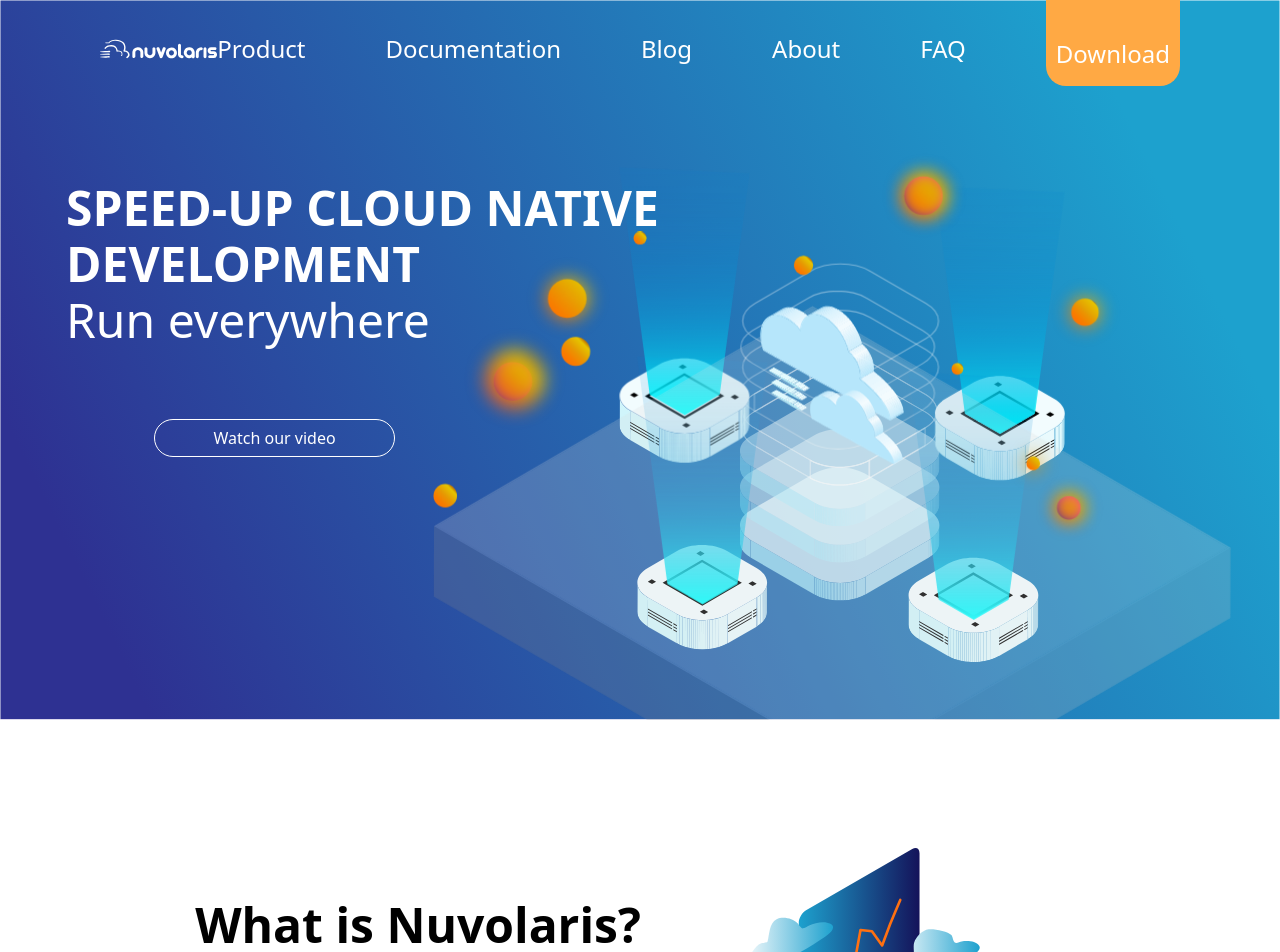
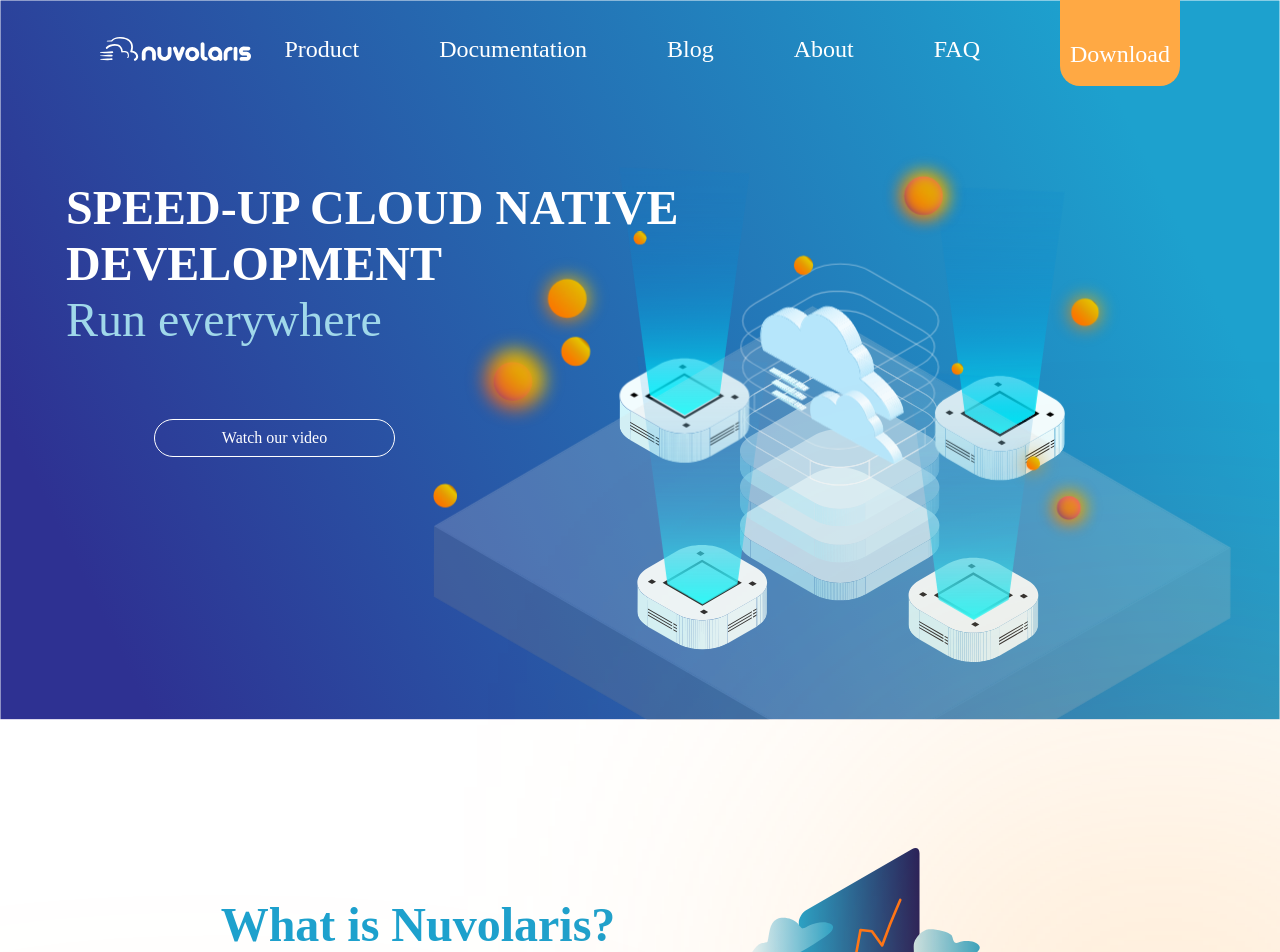
Before and after one commit to MS-for-Nuvolaris/nuvolaris.io, a SvelteKit app: page / in a window 1280 px wide. Shown: the top 952 px of the page. Built offline with nearby package versions, Linux system fonts and the light colour scheme; a web font is replaced by a local one.

Commit message:
done tailwind themeing and config

```diff
--- a/package.json
+++ b/package.json
@@ -34,6 +34,7 @@
 		"postcss": "^8.4.14",
 		"postcss-load-config": "^4.0.1",
 		"tailwindcss": "^3.1.5",
+		"@tailwindcss/aspect-ratio": "^0.4.2",
 		"@tailwindcss/forms": "^0.5.2",
 		"@tailwindcss/typography": "^0.5.3"
 	},
--- a/src/app.postcss
+++ b/src/app.postcss
@@ -2,3 +2,17 @@
 @tailwind base;
 @tailwind components;
 @tailwind utilities;
+
+@font-face {
+	font-family: 'Work Sans';
+	font-style: normal;
+	font-weight: 400;
+	src: url(https://fonts.gstatic.com/s/worksans/v16/QGY_z_wNahGAdqQ43RhVcIgYT2Xz5u32K0nXBi8JoI3ZKyHaQQ.woff)
+		format('woff');
+	unicode-range: U+0000-00FF, U+0131, U+0152-0153, U+02BB-02BC, U+02C6, U+02DA, U+02DC, U+2000-206F,
+		U+2074, U+20AC, U+2122, U+2191, U+2193, U+2212, U+2215, U+FEFF, U+FFFD;
+}
+
+* {
+	font-family: 'Work Sans';
+}
--- a/tailwind.config.cjs
+++ b/tailwind.config.cjs
@@ -1,14 +1,44 @@
 const typography = require('@tailwindcss/typography');
 const forms = require('@tailwindcss/forms');
+const aratio = require('@tailwindcss/aspect-ratio');
 
 const config = {
 	content: ['./src/**/*.{html,js,svelte,ts}'],
-
 	theme: {
-		extend: {}
+		extend: {
+			colors: {
+				'nuv-light-blue': '#a0d8ea',
+				'nuv-blue': '#1da1ce',
+				'nuv-blue-border': '#2092d1',
+				'nuv-light-gray': '#c4c4c4',
+				'nuv-dark-gray': '#4d4d4d',
+				'nuv-light-orange': '#ffa944',
+				'nuv-orange': '#ff7113',
+				'nuv-placeholder': '#999999',
+				'nuv-disabled': '#a0d8ea',
+				'nuv-text-light-gray': '#a8a6a7',
+				'nuv-text-dark-gray': '#797979',
+				'nuv-border-color': 'rgba(255, 255, 255, 0.28)',
+				'nuv-download-gray': '#58595B',
+				'nuv-card-background': 'rgba(217, 217, 217, 0.08)'
+			},
+			dropShadow: {
+				'nuv-text-shadow': '0px 4px 4px rgba(0, 0, 0, 0.25)'
+			},
+			boxShadow: {
+				'nuv-box-shadow': '0px 4px 4px rgba(0, 0, 0, 0.25)',
+				'nuv-card-box-shadow': '0px 5px 5px 0px rgba(0, 0, 0, 0.25)'
+			},
+			fontSize: {
+				'nuv-header': '55px'
+			},
+			borderRadius: {
+				'nuv-button': '20px'
+			}
+		}
 	},
 
-	plugins: [forms, typography]
+	plugins: [forms, typography, aratio]
 };
 
 module.exports = config;
```
Also changed, not shown: 1 other file (tests, documents, lock files or other folders).
